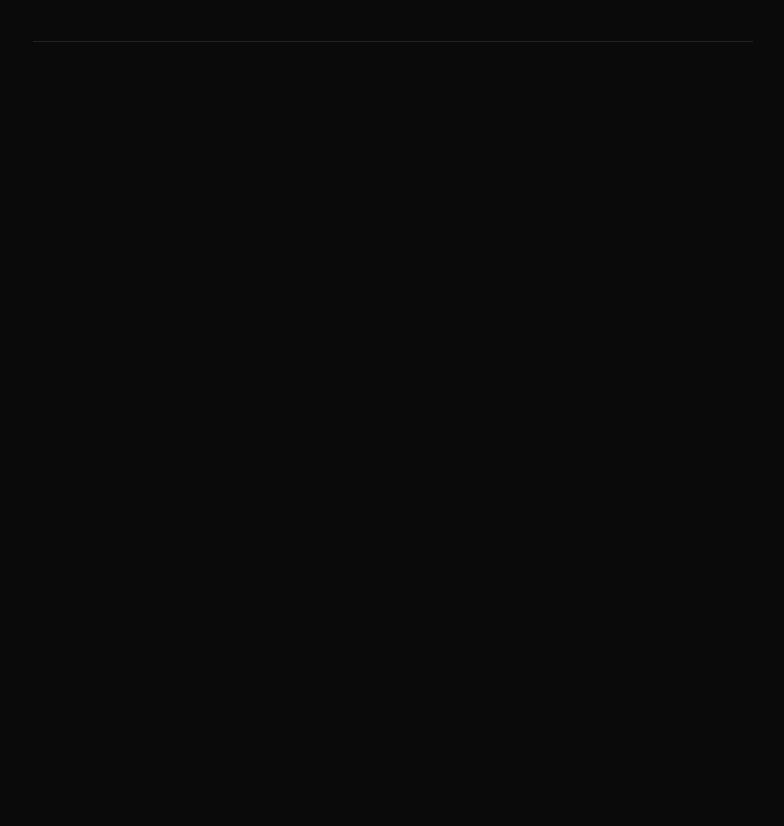
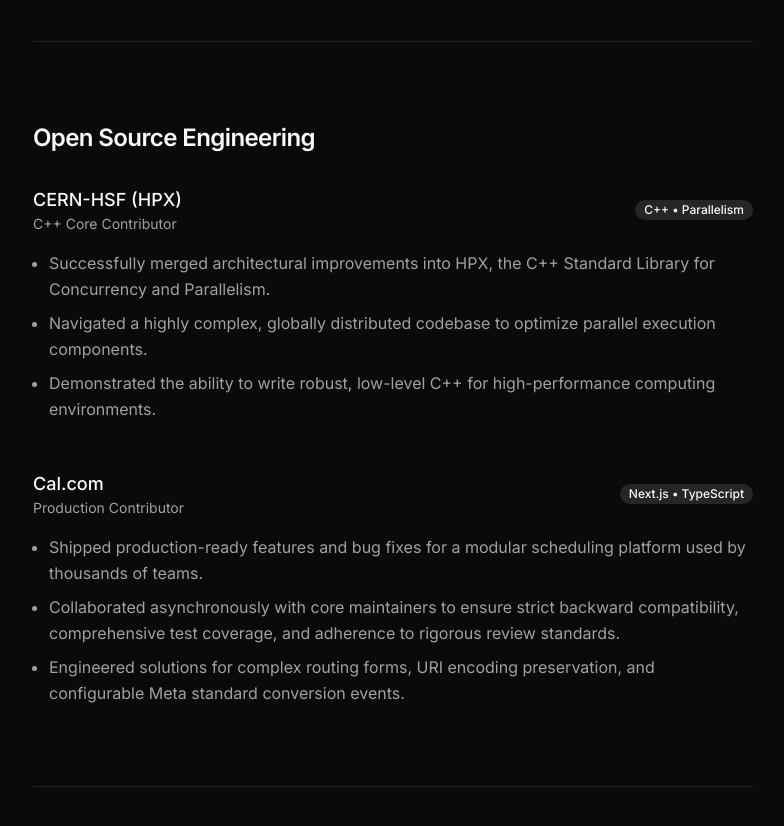
Before and after one commit to roy-abir05/portfolio, a Next.js app: page / in a window 1280 px wide. Shown: the part 520-1346 px from the top of the page, without its empty margins (247-1031 px from the left). Before the commit the page ends 800 px from the top, so only its background shows below. Built offline with nearby package versions, Linux system fonts and the light colour scheme.

Commit message:
feat: add open source section

```diff
--- a/app/page.tsx
+++ b/app/page.tsx
@@ -38,6 +38,88 @@
 
         {/* Placeholder for the next section */}
         <div className="h-px w-full bg-border" />
+
+        {/* OPEN SOURCE ENGINEERING */}
+        <section className="flex flex-col gap-8 animate-in fade-in slide-in-from-bottom-4 duration-700 ease-in-out delay-150 fill-mode-both">
+          <h3 className="text-2xl font-semibold tracking-tight text-foreground">
+            Open Source Engineering
+          </h3>
+
+          <div className="flex flex-col gap-12">
+            {/* CERN-HSF (HPX) */}
+            <div className="flex flex-col gap-4 group">
+              <div className="flex flex-col sm:flex-row sm:items-center sm:justify-between gap-2">
+                <div className="flex flex-col">
+                  <h4 className="text-lg font-medium text-foreground">
+                    CERN-HSF (HPX)
+                  </h4>
+                  <span className="text-sm text-muted-foreground">
+                    C++ Core Contributor
+                  </span>
+                </div>
+                <Badge
+                  variant="secondary"
+                  className="w-fit transition-colors group-hover:bg-primary group-hover:text-primary-foreground"
+                >
+                  C++ • Parallelism
+                </Badge>
+              </div>
+              <ul className="list-disc list-outside ml-4 space-y-2 text-sm sm:text-base text-muted-foreground leading-relaxed">
+                <li>
+                  Successfully merged architectural improvements into HPX, the
+                  C++ Standard Library for Concurrency and Parallelism.
+                </li>
+                <li>
+                  Navigated a highly complex, globally distributed codebase to
+                  optimize parallel execution components.
+                </li>
+                <li>
+                  Demonstrated the ability to write robust, low-level C++ for
+                  high-performance computing environments.
+                </li>
+              </ul>
+            </div>
+
+            {/* Cal.com */}
+            <div className="flex flex-col gap-4 group">
+              <div className="flex flex-col sm:flex-row sm:items-center sm:justify-between gap-2">
+                <div className="flex flex-col">
+                  <h4 className="text-lg font-medium text-foreground">
+                    Cal.com
+                  </h4>
+                  <span className="text-sm text-muted-foreground">
+                    Production Contributor
+                  </span>
+                </div>
+                <Badge
+                  variant="secondary"
+                  className="w-fit transition-colors group-hover:bg-primary group-hover:text-primary-foreground"
+                >
+                  Next.js • TypeScript
+                </Badge>
+              </div>
+              <ul className="list-disc list-outside ml-4 space-y-2 text-sm sm:text-base text-muted-foreground leading-relaxed">
+                <li>
+                  Shipped production-ready features and bug fixes for a modular
+                  scheduling platform used by thousands of teams.
+                </li>
+                <li>
+                  Collaborated asynchronously with core maintainers to ensure
+                  strict backward compatibility, comprehensive test coverage,
+                  and adherence to rigorous review standards.
+                </li>
+                <li>
+                  Engineered solutions for complex routing forms, URI encoding
+                  preservation, and configurable Meta standard conversion
+                  events.
+                </li>
+              </ul>
+            </div>
+          </div>
+        </section>
+
+        {/* Next divider */}
+        <div className="h-px w-full bg-border" />
       </div>
     </main>
   );
```
